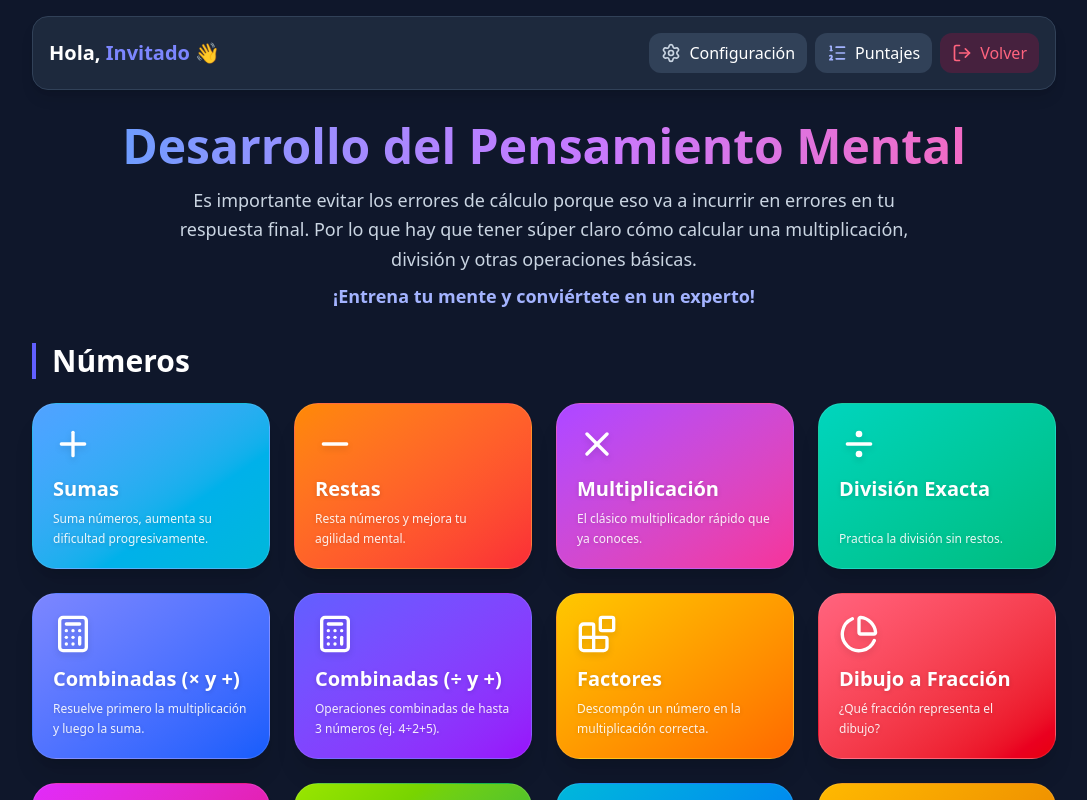
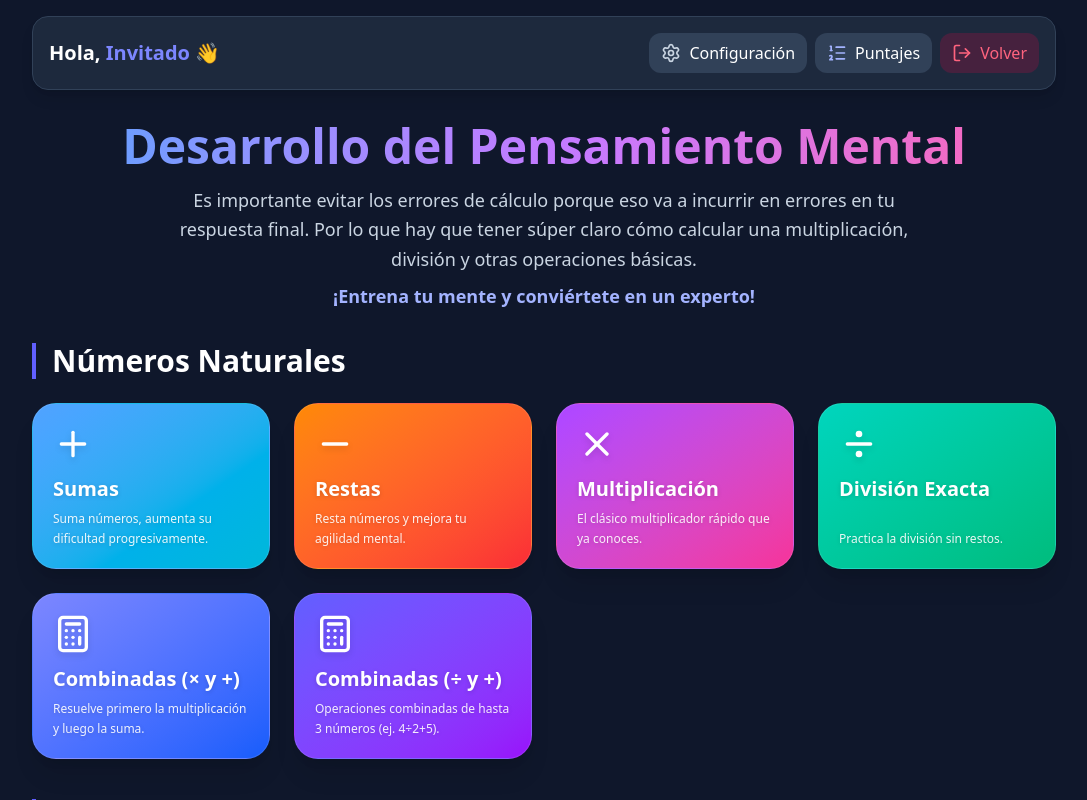
Before and after one commit to ProfeNaomi/Practica-multiplicacion, a React (Vite) app: page / in a window 1280 px wide. Both pictures are taken after a click on the button "Jugar como Invitado". Shown: the top 800 px of the page, without its empty margins (96-1183 px from the left). Built offline with nearby package versions, Linux system fonts and the light colour scheme.

Commit message:
Implementar sistema de 5 niveles, scoring de estrellas, persistencia local y agregar juegos de numeros enteros

```diff
--- a/src/App.tsx
+++ b/src/App.tsx
@@ -12,7 +12,7 @@ import { db } from './lib/firebase';
 type AuthMode = 'login' | 'register';
 type GameState = 'auth' | 'menu' | 'start' | 'playing' | 'level_complete' | 'gameover' | 'scores' | 'settings' | 'teacher_dashboard';
 
-const MAX_LIVES = 3;
+const MAX_LIVES = 5;
 const QUESTIONS_PER_LEVEL = 20;
 
 export default function App() {
@@ -648,7 +648,7 @@ export default function App() {
             </p>
           </div>
 
-          {['Números', 'Álgebra'].map(category => {
+          {['Números Naturales', 'Números Enteros', 'Números Racionales', 'Álgebra'].map(category => {
             const categoryGames = games.filter(g => g.category === category);
             if (categoryGames.length === 0) return null;
             return (
@@ -793,7 +793,7 @@ export default function App() {
 
                   <div className="mb-8 pl-1 pr-1">
                     <div className="flex justify-between text-sm font-medium mb-2 opacity-90">
-                      <span className="flex items-center gap-1 font-bold text-indigo-300">Pregunta: {streak + 1}/{QUESTIONS_PER_LEVEL}</span>
+                      <span className="flex items-center gap-1 font-bold text-indigo-300">Pregunta: {questionsAnswered + 1 > QUESTIONS_PER_LEVEL ? QUESTIONS_PER_LEVEL : questionsAnswered + 1}/{QUESTIONS_PER_LEVEL}</span>
                       <span className="flex items-center gap-1"><Clock className="w-4 h-4" /> Tiempo</span>
                       <span>{timeLeft}s</span>
                     </div>
@@ -877,7 +877,19 @@ export default function App() {
                   <p className="text-xl text-white/90 mb-6 drop-shadow-sm">Llegaste al Nivel {level}</p>
 
                   <div className="bg-black/20 rounded-3xl p-6 mb-8 border border-white/10 shadow-inner">
-                    <div className="text-sm text-white/70 uppercase tracking-widest mb-1 font-semibold">Puntuación Final</div>
+                    <div className="flex justify-center gap-2 mb-4">
+                      {[...Array(3)].map((_, i) => {
+                        let starsEarned = 0;
+                        if (correctAnswers === 20) starsEarned = 3;
+                        else if (correctAnswers >= 18) starsEarned = 2;
+                        else if (correctAnswers >= 16) starsEarned = 1;
+                        return (
+                          <Star key={i} className={`w-12 h-12 ${i < starsEarned ? 'text-yellow-400 drop-shadow-[0_0_10px_rgba(250,204,21,0.8)]' : 'text-slate-600'}`} fill={i < starsEarned ? "currentColor" : "none"} />
+                        );
+                      })}
+                    </div>
+                    <div className="text-xl font-bold mb-4">¡{correctAnswers} correctas de {QUESTIONS_PER_LEVEL}!</div>
+                    <div className="text-sm text-white/70 uppercase tracking-widest mb-1 font-semibold">Puntuación Total</div>
                     <div className="text-6xl font-black text-yellow-300 drop-shadow-[0_0_15px_rgba(253,224,71,0.4)]">{score}</div>
                   </div>
 
--- a/src/lib/games.tsx
+++ b/src/lib/games.tsx
@@ -43,7 +43,7 @@ export const games: GameDef[] = [
     description: 'Suma números, aumenta su dificultad progresivamente.',
     icon: Plus,
     gradient: 'from-blue-400 to-cyan-500',
-    category: 'Números',
+    category: 'Números Naturales',
     generateQuestion: (level) => {
       const max = Math.min(10 + level * 10, 500);
       const a = randomInt(1, max);
@@ -62,7 +62,7 @@ export const games: GameDef[] = [
     description: 'Resta números y mejora tu agilidad mental.',
     icon: Minus,
     gradient: 'from-orange-400 to-red-500',
-    category: 'Números',
+    category: 'Números Naturales',
     generateQuestion: (level) => {
       const max = Math.min(10 + level * 10, 500);
       const a = randomInt(5, max);
@@ -81,7 +81,7 @@ export const games: GameDef[] = [
     description: 'El clásico multiplicador rápido que ya conoces.',
     icon: X,
     gradient: 'from-purple-500 to-pink-500',
-    category: 'Números',
+    category: 'Números Naturales',
     generateQuestion: (level) => {
       let minTable = 2, maxTable = 5, minB = 2, maxB = 10;
       if (level === 1) { minTable = 2; maxTable = 5; minB = 2; maxB = 10; }
@@ -111,7 +111,7 @@ export const games: GameDef[] = [
     description: 'Practica la división sin restos.',
     icon: Divide,
     gradient: 'from-teal-400 to-emerald-500',
-    category: 'Números',
+    category: 'Números Naturales',
     generateQuestion: (level) => {
       const divisor = randomInt(2, Math.min(12 + Math.floor(level / 2), 20));
       const quotient = randomInt(2, Math.min(10 + level, 20));
@@ -129,7 +129,7 @@ export const games: GameDef[] = [
     description: 'Resuelve primero la multiplicación y luego la suma.',
     icon: Calculator,
     gradient: 'from-indigo-400 to-blue-600',
-    category: 'Números',
+    category: 'Números Naturales',
     generateQuestion: (level) => {
       const a = randomInt(2, Math.min(10 + level, 15));
       const b = randomInt(2, Math.min(10 + level, 15));
@@ -148,7 +148,7 @@ export const games: GameDef[] = [
     description: 'Operaciones combinadas de hasta 3 números (ej. 4÷2+5).',
     icon: Calculator,
     gradient: 'from-indigo-500 to-purple-600',
-    category: 'Números',
+    category: 'Números Naturales',
     generateQuestion: (level) => {
       const divisor = randomInt(2, Math.min(10 + Math.floor(level / 2), 15));
       const quotient = randomInt(2, Math.min(10 + level, 20));
@@ -177,7 +177,7 @@ export const games: GameDef[] = [
     description: 'Descompón un número en la multiplicación correcta.',
     icon: Blocks,
     gradient: 'from-yellow-400 to-orange-500',
-    category: 'Números',
+    category: 'Números Enteros',
     generateQuestion: (level, history) => {
       let a = 0, b = 0, product = 0;
       let attempts = 0;
@@ -213,7 +213,7 @@ export const games: GameDef[] = [
     description: '¿Qué fracción representa el dibujo?',
     icon: PieChart,
     gradient: 'from-rose-400 to-red-600',
-    category: 'Números',
+    category: 'Números Racionales',
     generateQuestion: (level) => {
       const denominator = randomInt(2, Math.min(12, 4 + level));
       const numerator = randomInt(1, denominator - 1);
@@ -243,7 +243,7 @@ export const games: GameDef[] = [
     description: 'Calcula cuánto es la fracción de una cantidad (ej. 2/5 de 1000).',
     icon: Percent,
     gradient: 'from-fuchsia-500 to-pink-600',
-    category: 'Números',
+    category: 'Números Racionales',
     generateQuestion: (level) => {
       const multipliers = [10, 20, 50, 100, 1000];
       const mult = multipliers[Math.min(level - 1, multipliers.length - 1)] || multipliers[randomInt(0, multipliers.length - 1)];
@@ -265,7 +265,7 @@ export const games: GameDef[] = [
     description: 'Calcula potencias con exponentes naturales (hasta 4).',
     icon: Superscript,
     gradient: 'from-lime-400 to-green-600',
-    category: 'Números',
+    category: 'Números Enteros',
     generateQuestion: (level) => {
       const exp = level <= 2 ? randomInt(2, 3) : randomInt(2, 4);
       let baseMax = 10;
@@ -293,7 +293,7 @@ export const games: GameDef[] = [
     description: 'Encuentra el número que multiplicado por sí mismo da el resultado.',
     icon: Radical,
     gradient: 'from-cyan-500 to-blue-600',
-    category: 'Números',
+    category: 'Números Enteros',
     generateQuestion: (level) => {
       const maxRoot = Math.min(5 + level * 2, 15);
       const root = randomInt(1, maxRoot);
@@ -312,7 +312,7 @@ export const games: GameDef[] = [
     description: 'Calcula porcentajes múltiplos de 10 (ej. 40% de 90).',
     icon: Percent,
     gradient: 'from-amber-400 to-amber-600',
-    category: 'Números',
+    category: 'Números Racionales',
     generateQuestion: (level) => {
       const p = randomInt(1, 9) * 10;
       const multipliers = [10, 20, 30, 40, 50, 100, 150, 200];
@@ -327,7 +327,7 @@ export const games: GameDef[] = [
     description: 'Calcula porcentajes múltiplos de 5.',
     icon: Percent,
     gradient: 'from-emerald-400 to-teal-600',
-    category: 'Números',
+    category: 'Números Racionales',
     generateQuestion: (level) => {
       const p = randomInt(1, 19) * 5;
       const multipliers = [20, 40, 60, 80, 100, 120, 200];
@@ -342,7 +342,7 @@ export const games: GameDef[] = [
     description: 'Calcula cualquier porcentaje del 1% al 100%.',
     icon: Percent,
     gradient: 'from-blue-500 to-indigo-600',
-    category: 'Números',
+    category: 'Números Racionales',
     generateQuestion: (level) => {
       const p = randomInt(1, 99);
       const multipliers = [100, 200, 300, 400, 500, 1000];
@@ -357,7 +357,7 @@ export const games: GameDef[] = [
     description: 'Convierte fracciones a números decimales.',
     icon: ArrowRightLeft,
     gradient: 'from-violet-500 to-purple-700',
-    category: 'Números',
+    category: 'Números Racionales',
     generateQuestion: (level) => {
       const denoms = [2, 4, 5, 8, 10];
       const d = denoms[randomInt(0, Math.min(level + 1, denoms.length - 1))];
@@ -377,7 +377,7 @@ export const games: GameDef[] = [
     description: 'Convierte números decimales a fracciones simples.',
     icon: ArrowRightLeft,
     gradient: 'from-pink-500 to-rose-600',
-    category: 'Números',
+    category: 'Números Racionales',
     generateQuestion: (level) => {
       const denoms = [2, 4, 5, 10];
       const d = denoms[randomInt(0, Math.min(level, denoms.length - 1))];
@@ -404,7 +404,7 @@ export const games: GameDef[] = [
     description: 'Transforma el porcentaje en una fracción con denominador 100.',
     icon: Baseline,
     gradient: 'from-cyan-500 to-blue-500',
-    category: 'Números',
+    category: 'Números Racionales',
     generateQuestion: (level) => {
       const p = randomInt(1, 99);
       const answer = `${p}/100`;
@@ -424,7 +424,7 @@ export const games: GameDef[] = [
     description: 'Transforma el porcentaje en la fracción más pequeña (simplificada).',
     icon: Baseline,
     gradient: 'from-fuchsia-500 to-purple-600',
-    category: 'Números',
+    category: 'Números Racionales',
     generateQuestion: (level) => {
       const p = randomInt(1, 19) * 5; // like 5, 25, 40, etc
       const g = gcd(p, 100);
@@ -448,7 +448,7 @@ export const games: GameDef[] = [
     description: 'Aplica todas las propiedades (multiplicación, división, potencia de potencia, exponente cero, negativo, etc).',
     icon: Superscript,
     gradient: 'from-blue-500 to-indigo-600',
-    category: 'Números',
+    category: 'Números Enteros',
     generateQuestion: (level) => {
       const generators = [
         () => {
@@ -613,7 +613,7 @@ export const games: GameDef[] = [
     description: 'Encuentra qué potencia equivale al número grande mostrado.',
     icon: Superscript,
     gradient: 'from-sky-500 to-blue-600',
-    category: 'Números',
+    category: 'Números Enteros',
     generateQuestion: (level) => {
       const bases = [2, 3, 4, 5];
       const exps = [2, 3, 4, 5, 6];
--- a/src/lib/types.ts
+++ b/src/lib/types.ts
@@ -13,6 +13,6 @@ export interface GameDef {
   description: string;
   icon: React.ElementType;
   gradient: string;
-  category: 'Números' | 'Álgebra';
+  category: 'Números Naturales' | 'Números Enteros' | 'Números Racionales' | 'Álgebra';
   generateQuestion: (level: number, history: Set<number>) => Question;
 }
```
Also changed, not shown: 1 other file (tests, documents, lock files or other folders).
